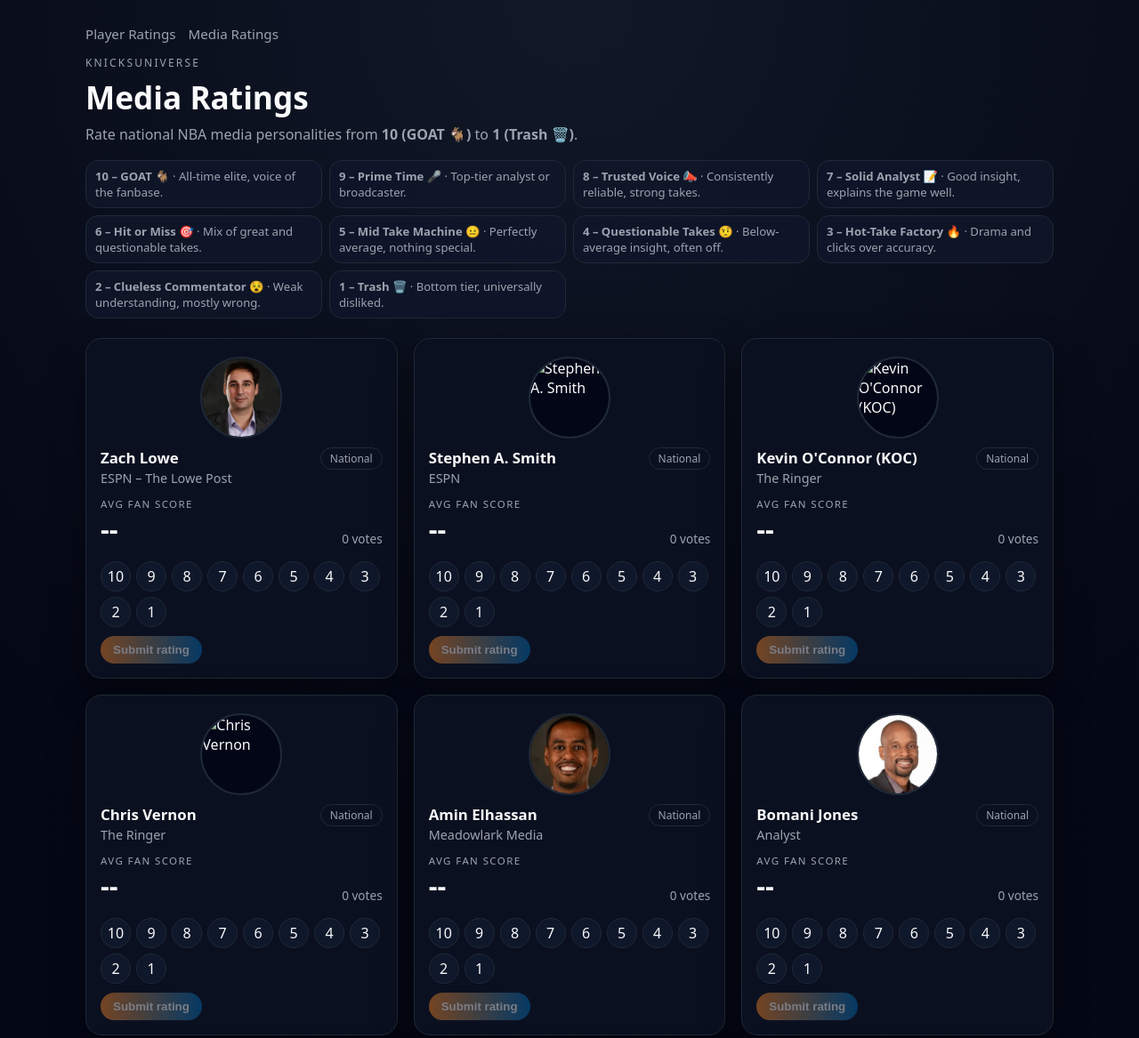
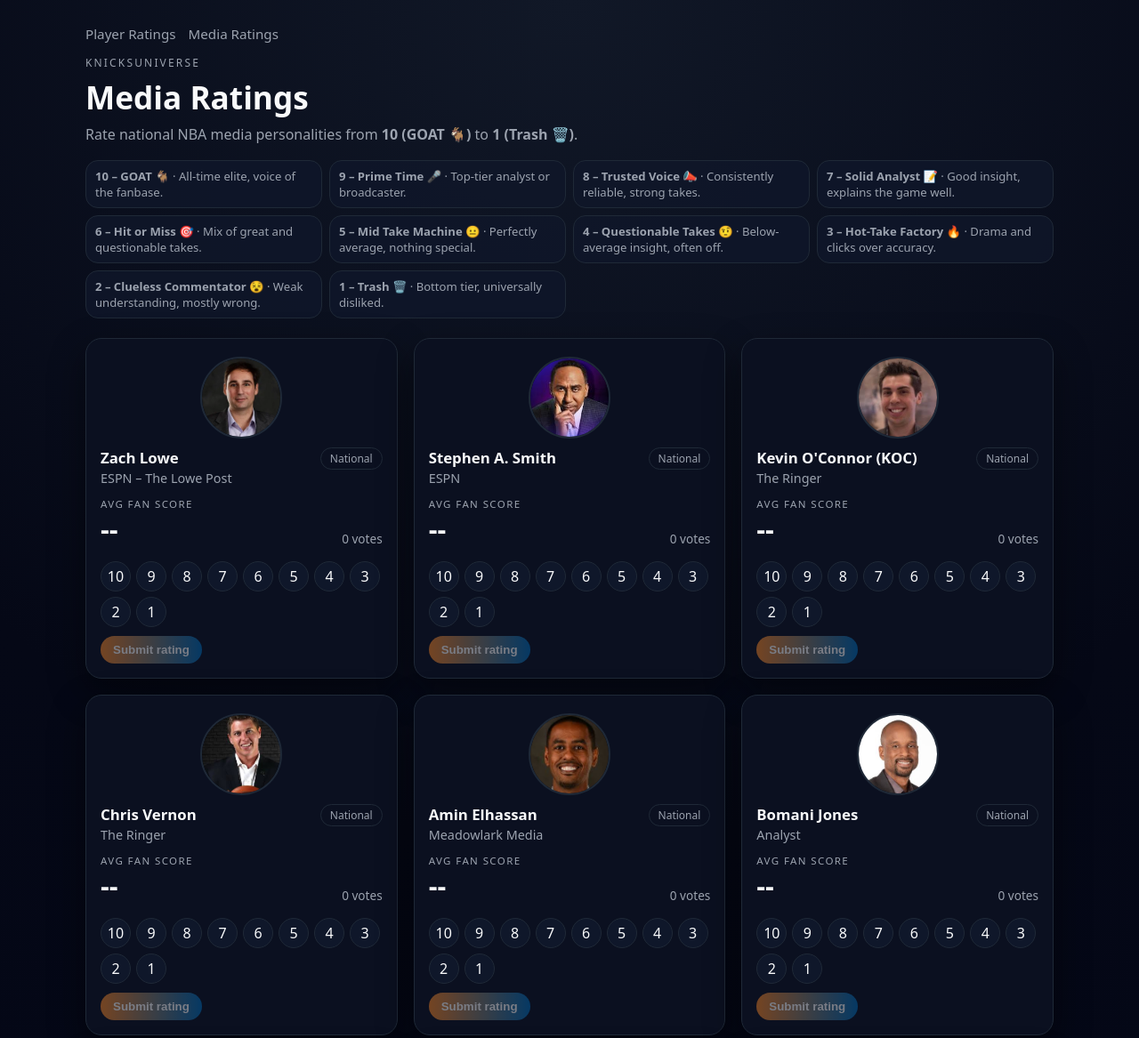
Before and after one commit to kentav5/Knicks-Universe-Media-Ratings, a plain HTML site: page media-ratings.html in a window 1280 px wide. Shown: the top 1167 px of the page at 89% size. Drawn offline with Linux system fonts and the light colour scheme.

```diff
--- a/media-ratings.html
+++ b/media-ratings.html
@@ -170,7 +170,7 @@
       <!-- 2. Stephen A. Smith -->
       <article class="media-card" data-type="national">
         <div class="media-photo-wrapper">
-          <img class="media-photo" src=""images/media/stephen_a_smith.jpg" alt="Stephen A. Smith">
+          <img class="media-photo" src="images/media/stephen_a_smith.jpg" alt="Stephen A. Smith">
         </div>
         <header class="media-header">
           <div>
@@ -203,7 +203,7 @@
       <!-- 3. Kevin O'Connor (KOC) -->
       <article class="media-card" data-type="national">
         <div class="media-photo-wrapper">
-          <img class="media-photo" src=""images/media/kevin_oconnor.jpg" alt="Kevin O'Connor (KOC)">
+          <img class="media-photo" src="images/media/kevin_oconnor.jpg" alt="Kevin O'Connor (KOC)">
         </div>
         <header class="media-header">
           <div>
@@ -236,7 +236,7 @@
       <!-- 4. Chris Vernon -->
       <article class="media-card" data-type="national">
         <div class="media-photo-wrapper">
-          <img class="media-photo" src=""images/media/chris_vernon.jpg" alt="Chris Vernon">
+          <img class="media-photo" src="images/media/chris_vernon.jpg" alt="Chris Vernon">
         </div>
         <header class="media-header">
           <div>
```
